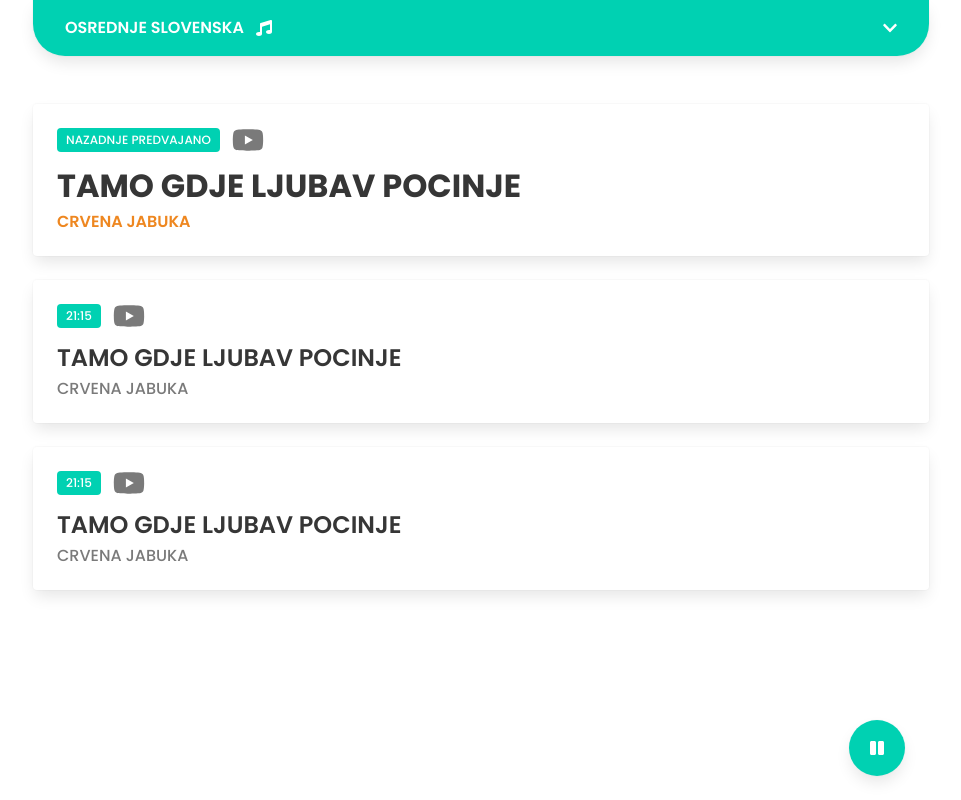
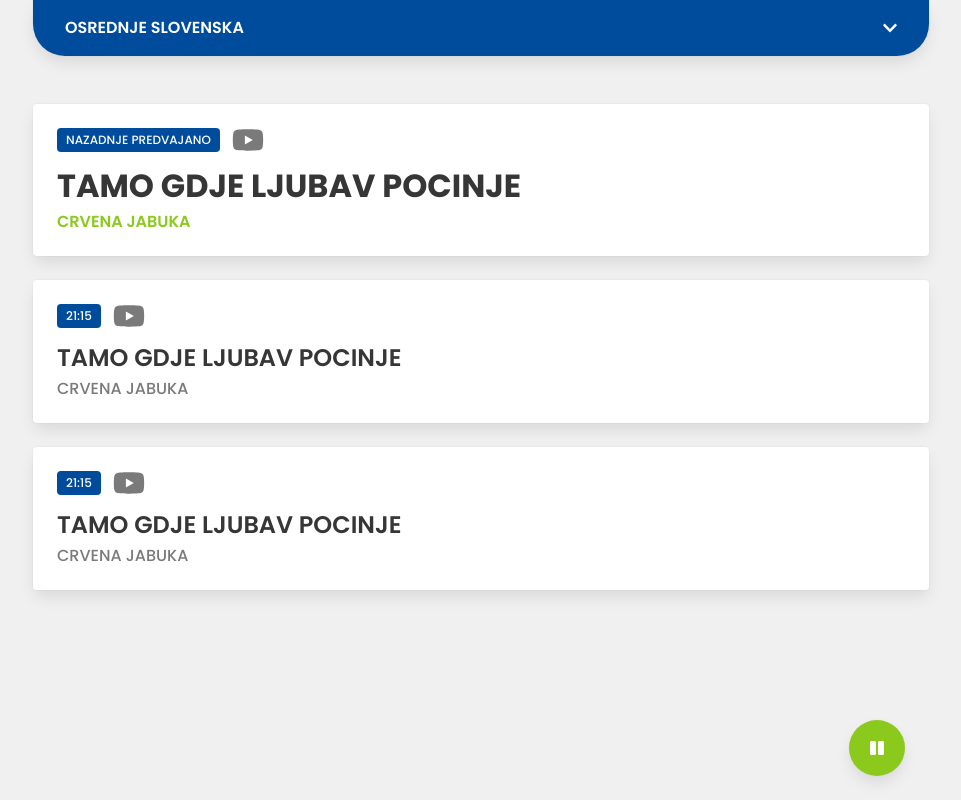
Before and after one commit to zanozbot/streamy, an Angular app: page / in a window 1280 px wide. Shown: the whole page, without its empty margins (159-1120 px from the left). Built offline with nearby package versions, Linux system fonts and the light colour scheme.

Commit message:
Added custom styles

```diff
--- a/src/app/content/floating-button/floating-button.component.html
+++ b/src/app/content/floating-button/floating-button.component.html
@@ -1,5 +1,5 @@
 <div class="container is-container-fixed has-text-right">
-  <button (click)="playerService.togglePlayer()" class="button has-box-shadow fab-button is-primary is-rounded">
+  <button (click)="playerService.togglePlayer()" class="button has-box-shadow fab-button is-secondary is-rounded">
     <span class="icon is-small" *ngIf="playerService.isPlaying(); else paused">
       <i class="fas fa-pause"></i>
     </span>
--- a/src/app/content/header/header.component.html
+++ b/src/app/content/header/header.component.html
@@ -1,12 +1,9 @@
 <nav (click)="isExtended = !isExtended" class="container has-box-shadow has-background-primary" role="navigation"
-  aria-label="Station selector">
+  aria-label="Radio station navigation">
   <ul class="nav-items has-height-100">
     <li class="nav-item">
       <a class="is-uppercase has-height-100 has-width-100 is-flex has-text-white is-size-6 has-text-weight-semibold">
         <span class="station-name">{{ currentStation.name }}</span>
-        <span class="icon">
-          <i class="fas fa-music"></i>
-        </span>
         <span class="icon extend" *ngIf="!isExtended">
           <i class="fas fa-chevron-down"></i>
         </span>
@@ -20,7 +17,7 @@
         <li class="nav-item" *ngIf="station !== currentStation" (click)="playerService.changeStation(station)">
           <a
             class="is-uppercase has-height-100 has-width-100 is-flex has-text-white is-size-6 has-text-weight-semibold">
-            <span>{{ station.name }}</span>
+            <span class="station-name">{{ station.name }}</span>
           </a>
         </li>
       </ng-container>
--- a/src/app/content/header/header.component.scss
+++ b/src/app/content/header/header.component.scss
@@ -1,18 +1,22 @@
 nav {
   border-bottom-left-radius: 32px;
   border-bottom-right-radius: 32px;
-
+  position: sticky;
+  top: 0;
   z-index: 2;
 
   .nav-items {
     .nav-item a {
       padding: 16px 32px;
-
-      span.station-name {
-        margin-right: 0.5rem;
-      }
     }
   }
+}
+
+.station-name {
+  margin-right: 0.5rem;
+  text-overflow: ellipsis;
+  white-space: nowrap;
+  overflow: hidden;
 }
 
 .icon.extend {
--- a/src/styles.scss
+++ b/src/styles.scss
@@ -1,8 +1,22 @@
 // Importing Poppins font
 @import url('https://fonts.googleapis.com/css?family=Poppins:500,600,700&display=swap');
 
+// Importing bulma's initial variables
+@import "bulma/sass/utilities/initial-variables";
+@import "bulma/sass/utilities/functions";
+
+// Importing custom variables
 @import "variables.scss";
-@import "bulma/bulma.sass";
+
+// Adding custom color variables to the color map.
+@import "bulma/sass/utilities/derived-variables";
+$secondary-invert: findColorInvert($secondary) !default;
+$custom-colors: (
+    "secondary":($secondary, $secondary-invert),
+);
+$colors: map-merge($colors, $custom-colors);
+
+@import "bulma/bulma";
 
 .has-height-100 {
   height: 100%;
--- a/src/variables.scss
+++ b/src/variables.scss
@@ -1,5 +1,18 @@
+// Change font familiy
 $family-primary: 'Poppins', sans-serif;
-$secondary: #ee8720;
+
+// Change secondary color
+$secondary: #8BC91D;
+
+// Change primary color
+$primary: #004C9C;
+
+// Change body background color
+$body-background-color: #F0F0F0;
+
+// Change border radius
 $border-radius: 4px;
+
+// Changed container size to create more mobile look
 $widescreen: 960px;
 $fullhd: 960px;
```
